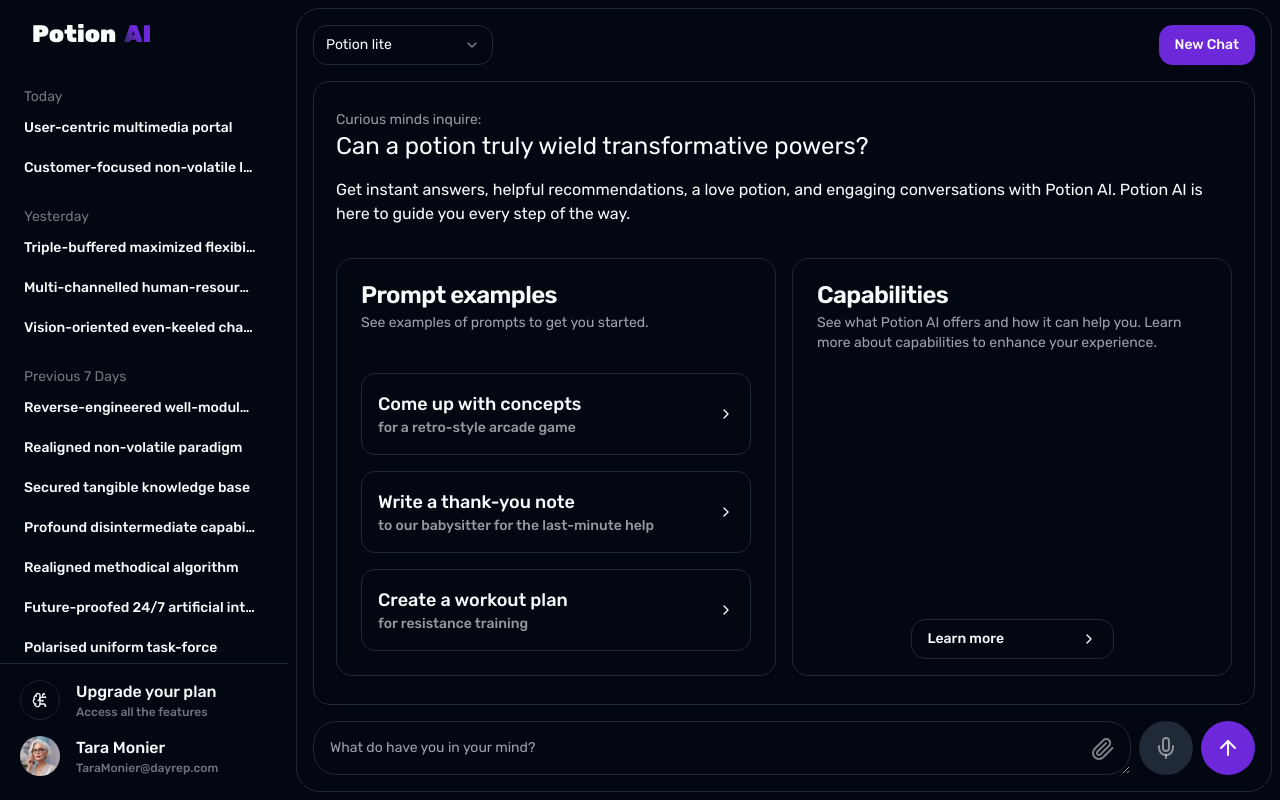
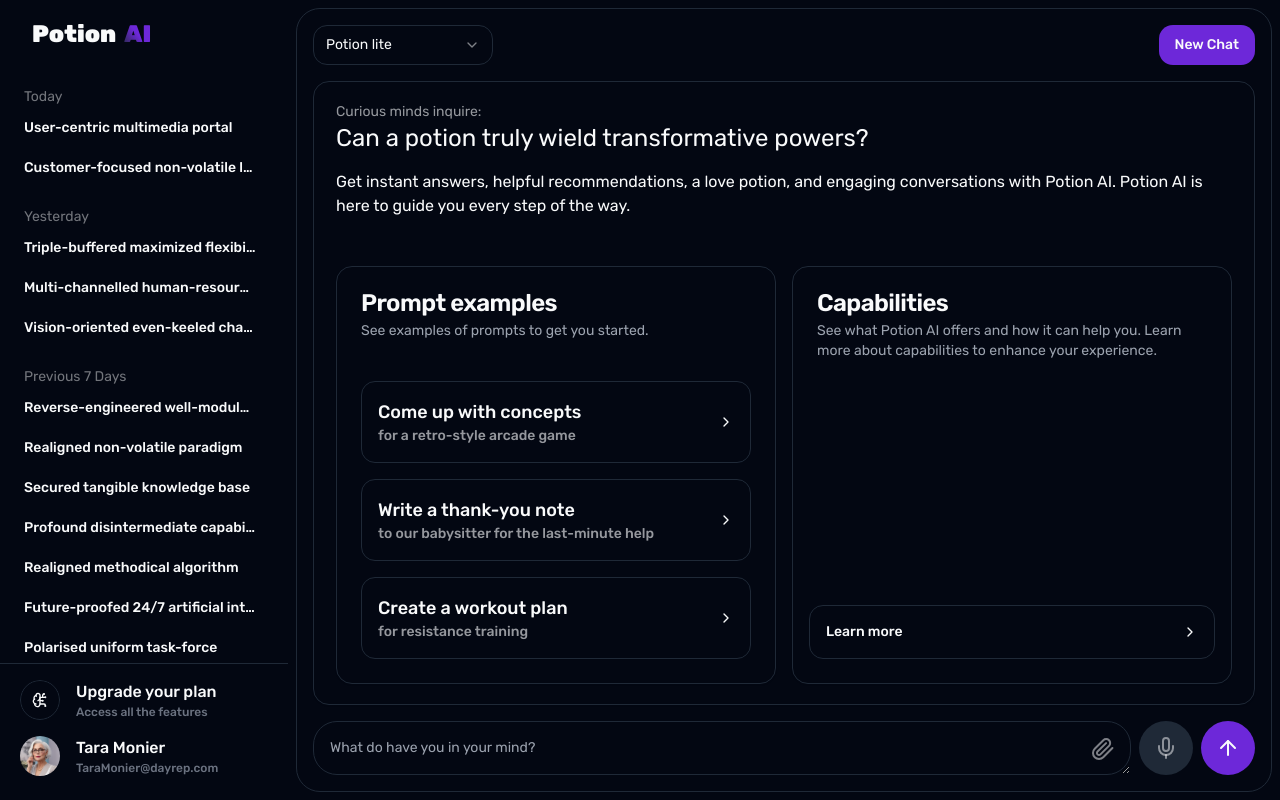
Before and after one commit to hessamkhoobkar/potion-react, a React (Vite) app: page / in a window 1280 px wide. Built offline with nearby package versions, Linux system fonts and the light colour scheme.

Commit message:
Update InitState component styling

```diff
--- a/src/routes/InitState.tsx
+++ b/src/routes/InitState.tsx
@@ -11,7 +11,7 @@ import { ChevronRight } from 'lucide-react';
 
 export default function InitState() {
   return (
-    <div className="flex h-full w-full flex-col items-center justify-center gap-8">
+    <div className="flex h-full w-full flex-col items-center justify-center gap-12">
       <div className="flex max-w-4xl flex-col">
         <p className="text-sm text-foreground/60">Curious minds inquire:</p>
         <h2 className="text-2xl">
@@ -80,8 +80,11 @@ export default function InitState() {
             </CardDescription>
           </CardHeader>
           <CardContent className="grid flex-col justify-end">
-            <div className="absolute inset-x-4 bottom-4 flex items-center justify-center">
-              <Button className="w-1/2 justify-between" variant="outline">
+            <div className="absolute inset-x-4 bottom-6 flex items-center justify-center">
+              <Button
+                className="h-auto w-full justify-between p-4"
+                variant="outline"
+              >
                 <span>Learn more</span>
                 <ChevronRight className="h-4 w-4" />
               </Button>
```
